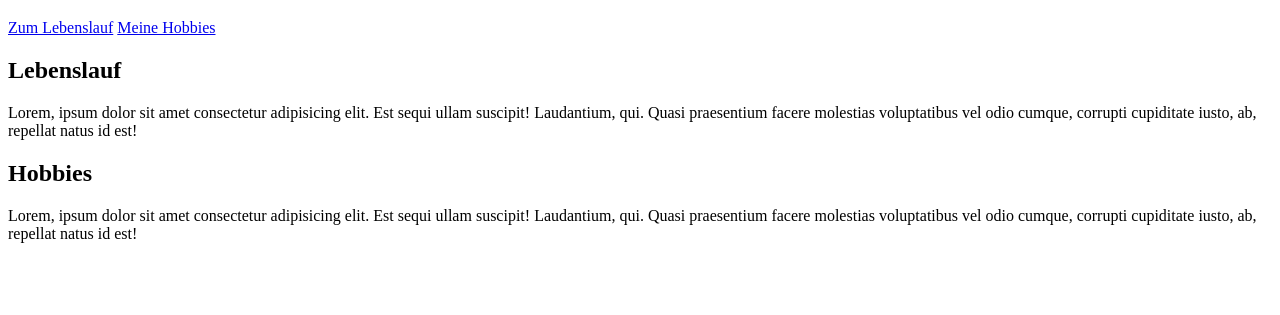
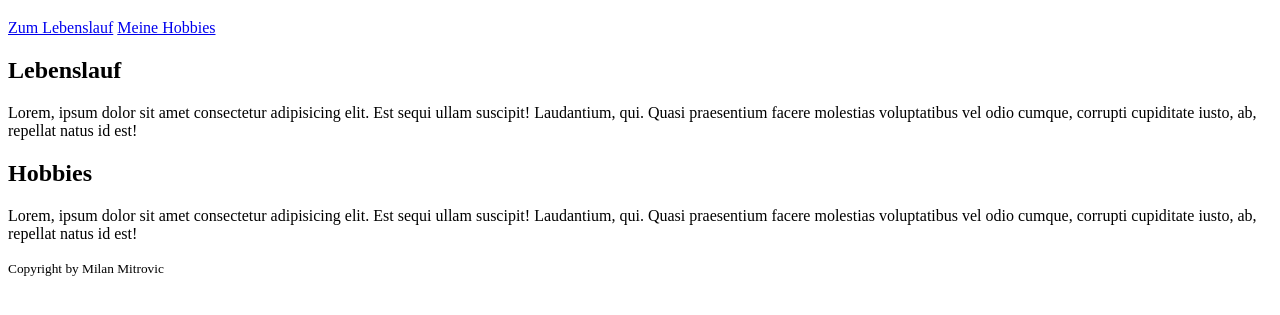
Before and after one commit to Mitrovic-Milan/personal-website, a plain HTML site: page index.html in a window 1280 px wide. Shown: the part 61-376 px from the top of the page. Drawn offline with Linux system fonts and the light colour scheme.

Commit message:
Add copyright note

```diff
--- a/index.html
+++ b/index.html
@@ -34,6 +34,8 @@
         </p>
       </section>
     </main>
-    <footer></footer>
+    <footer>
+      <small>Copyright by Milan Mitrovic</small>
+    </footer>
   </body>
 </html>
```
